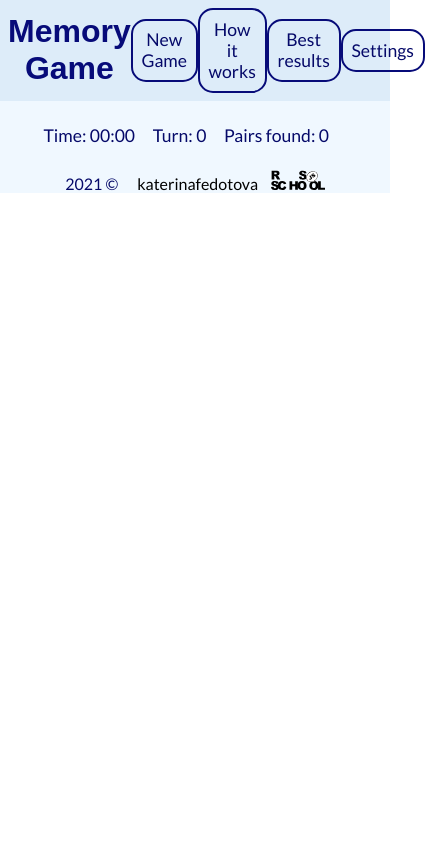
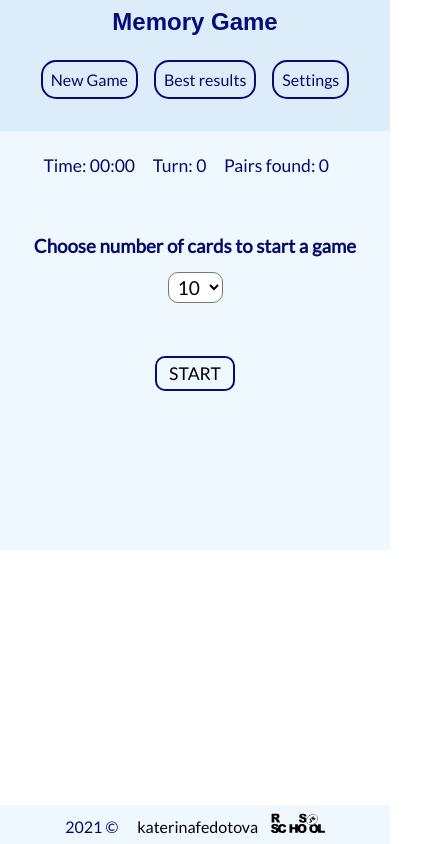
Before and after one commit to katerinafedotova/react-game, a React (Create React App) app in the folder react-game/: page / in a window 390 px wide. Shown: the whole page, 425 px wide, since content can reach past the window. Built offline with nearby package versions, Linux system fonts and the light colour scheme; a web font is replaced by a local one.

Commit message:
feat: add media queries, add choice of number of cards at the beginning

```diff
--- a/react-game/src/components/Content.tsx
+++ b/react-game/src/components/Content.tsx
@@ -40,18 +40,15 @@ const Content:React.FC = () => {
   };
   const [isVisible, setIsVisible] = useState<CSS.Properties>({visibility: 'hidden'});
   const [settingsVisible, setSettingsVisible] = useState<CSS.Properties>({visibility: 'hidden'});
+  const [numOfImages, setNumOfImages]=useState<number>(0);
   const [soundOn, setSoundOn] = useState(true);
   const [cardFace, setCardFace] = useState('card-back.png');
   const [mode, setMode] = useState(lightMode);
   const selectRef = useRef<HTMLSelectElement>(null!);
+  const selectInitialRef= useRef<HTMLSelectElement>(null!);
   const selectSoundRef = useRef<HTMLSelectElement>(null!);
   const selectCardFaceRef = useRef<HTMLSelectElement>(null!);
   const selectModeRef = useRef<HTMLSelectElement>(null!);
-  let numOfImages:number=0;
-  if (selectRef.current) {
-    numOfImages=Number(selectRef.current.value);
-  }
-
   const handleClickOnOpen = ():void => {
     setIsVisible({visibility: 'visible'});
   };
@@ -59,6 +56,10 @@ const Content:React.FC = () => {
     setIsVisible({visibility: 'hidden'});
   };
   const handleClickOnOK=():void => {
+    if (selectRef.current) {
+      console.log(selectRef.current.value);
+      setNumOfImages(Number(selectRef.current.value));
+    }
     handleClickOnCancel();
   };
   const handleSettingsOnOpen=():void => {
@@ -97,6 +98,7 @@ const Content:React.FC = () => {
   /* eslint-disable jsx-a11y/no-noninteractive-element-interactions */
   return (
     <div style={mode.content}>
+      <div style={{paddingBottom: '30px'}}>
         <div className="overlay" style={isVisible} />
         <div className="overlay" style={settingsVisible} />
         <Modal
@@ -125,10 +127,8 @@ const Content:React.FC = () => {
             <ul className="content__list">
               <li onClick={() => handleClickOnOpen()}>New Game
               </li>
-            <li>How it works</li>
-            {/* make a simple game in 31 steps */}
               <li>Best results</li>
-            {/* a table with 10 best games from local storage or backend */}
+              {/* a table with 10 best games from local storage */}
               <li onClick={() => handleSettingsOnOpen()}>Settings</li>
               {/* sound on off, choose how card looks like, theme dark or light */}
             </ul>
@@ -138,8 +138,12 @@ const Content:React.FC = () => {
           numOfImages={numOfImages}
           soundOn={soundOn}
           cardFace={cardFace}
+          selectInitialRef={selectInitialRef}
+          styleSelect={mode.select}
+          setNumOfImages={setNumOfImages}
         />
-      <Footer />
+      </div>
+      <Footer style={mode.content} />
     </div>
 
   );
--- a/react-game/src/components/Footer/Footer.tsx
+++ b/react-game/src/components/Footer/Footer.tsx
@@ -2,8 +2,11 @@ import React from 'react';
 import './footer.css';
 import logo from '../../assets/rs_school_logo.svg';
 
-const Footer:React.FC = () => (
-  <footer className="footer">
+type Props={
+  style:any
+};
+const Footer:React.FC<Props> = ({style}:Props) => (
+  <footer className="footer" style={style}>
     <p>
       2021 &copy;
       &nbsp;
--- a/react-game/src/components/Footer/footer.css
+++ b/react-game/src/components/Footer/footer.css
@@ -1,3 +1,9 @@
+.footer{
+  position: absolute;
+  bottom: 0;
+  width: 100%;
+  padding:8px;
+}
 a {
     text-decoration: none;
     color: black;
--- a/react-game/src/components/Game/Game.tsx
+++ b/react-game/src/components/Game/Game.tsx
@@ -1,4 +1,4 @@
-import React from 'react';
+import React, {useState} from 'react';
 import Card from './Card';
 import GameStatus from '../GameStatus/GameStatus';
 import './game.css';
@@ -6,9 +6,22 @@ import './game.css';
 type Props={
   numOfImages:number,
   soundOn:boolean,
-  cardFace:string
+  cardFace:string,
+  selectInitialRef:any,
+  styleSelect:any,
+  setNumOfImages:any,
 };
-const Game:React.FC<Props> = ({numOfImages, soundOn, cardFace}:Props) => {
+const Game:React.FC<Props> = ({
+  numOfImages, soundOn, cardFace,
+  selectInitialRef, styleSelect, setNumOfImages,
+}:Props) => {
+  const [gameJustOpened, setGameJustOpened] =useState(true);
+  const handleClickOnOK=():void => {
+    if (selectInitialRef.current) {
+      setNumOfImages(Number(selectInitialRef.current.value));
+    }
+    setGameJustOpened(false);
+  };
   const imagesArray:number[] = [];
   for (let i=0; i<numOfImages/2; i+=1) {
     imagesArray.push(i+1);
@@ -17,11 +30,37 @@ const Game:React.FC<Props> = ({numOfImages, soundOn, cardFace}:Props) => {
   const getRandomImages=():number[] => imagesArray.sort(() => Math.random() - 0.5);
   const images=getRandomImages();
   const generateKey = (index: string) => `${index}_${new Date().getMilliseconds()}`;
+  /* eslint-disable jsx-a11y/click-events-have-key-events */
+  /* eslint-disable jsx-a11y/no-noninteractive-element-interactions */
   return (
     <>
       <GameStatus />
       <div className="game-container">
-        {images.map((image:number, index:number) => (
+        {gameJustOpened
+          ? (
+            <div className="modal">
+              <div className="modal-content">
+                <h3>Choose number of cards to start a game</h3>
+                <select
+                  name="cardsNumber"
+                  id="cardsNumber"
+                  ref={selectInitialRef}
+                  style={styleSelect}
+                >
+                  <option value="10">10</option>
+                  <option value="20">20</option>
+                  <option value="30">30</option>
+                </select>
+                <button
+                  type="submit"
+                  className="modal-content__button"
+                  onClick={() => handleClickOnOK()}
+                >START
+                </button>
+              </div>
+            </div>
+          )
+          : images.map((image:number, index:number) => (
             <Card
               imagesNumber={image}
               key={generateKey(String(index))}
--- a/react-game/src/components/Game/card.css
+++ b/react-game/src/components/Game/card.css
@@ -46,3 +46,9 @@
   .wrong{
     border:3px solid #e61c38;
   }
+  @media(max-width:600){
+    .flip-card{
+      width: 118px;
+      height: 160px;
+    }
+  }
--- a/react-game/src/components/Settings/header.css
+++ b/react-game/src/components/Settings/header.css
@@ -3,6 +3,14 @@
     margin:0;
     padding:0;
     font-family: 'Lato', sans-serif;
+}
+html{
+    height: 100%;
+}
+body{
+    position: relative;
+    margin: 0;
+    min-height: 100%;
 }
 .overlay{
     position: fixed;
@@ -20,14 +28,14 @@
     padding: 0.5em;
 }
 .header__logo{
-    flex-basis: 40%;
+    flex-basis: 55%;
     display: flex;
     align-items: center;
     font-family: 'RocknRoll One', sans-serif;
     color:#070b79;
 }
 .header__content{
-    flex-basis: 60%;
+    flex-basis: 45%;
     display: flex;
 }
 .content__list{
@@ -47,3 +55,42 @@
 .content__list > li:hover{
     transform: scale(1.1);
 }
+
+@media(max-width:800px){
+    h1{
+        font-size: 1.7em;
+    }
+    .header__logo{
+        flex-basis: 30%;
+    }
+    .header__content{
+        flex-basis: 70%;
+    }
+}
+@media(max-width:600px){
+    h1{
+        font-size: 1.5em;
+    }
+    .header__logo{
+        flex-basis: 30%;
+    }
+    .header__content{
+        flex-basis: 70%;
+    }
+    .content__list > li{
+        font-size: 1em;
+    }
+}
+
+@media(max-width:500px){
+    .header{
+        flex-direction: column;
+        align-items: center;
+    }
+    .header__logo,.header__content{
+        margin: 0 0 1em;
+    }
+    .content__list > li{
+        margin: 0.5em;
+    }
+}
--- a/react-game/src/components/Settings/modal.css
+++ b/react-game/src/components/Settings/modal.css
@@ -6,8 +6,8 @@
 }
 .modal {
     margin: 0 auto;
-    min-height:220px;
-    width: 520px;
+    min-height:320px;
+    max-width: 520px;
 }
 .modal-content{
     padding: 20px;
@@ -26,6 +26,7 @@
     display: block;
     margin: 0 1em;
     padding: 2px 5px;
+    outline: none;
     border-radius: 10px;
     font-size: 1.2em;
     cursor:pointer;
@@ -56,3 +57,8 @@
     background: #f0f8ff;
     transform: scale(1.1);
 }
+@media(max-width:600px){
+    .modal{
+        width: 450px;
+    }
+}
```
Lines whose indentation alone changed are shown as unchanged.
